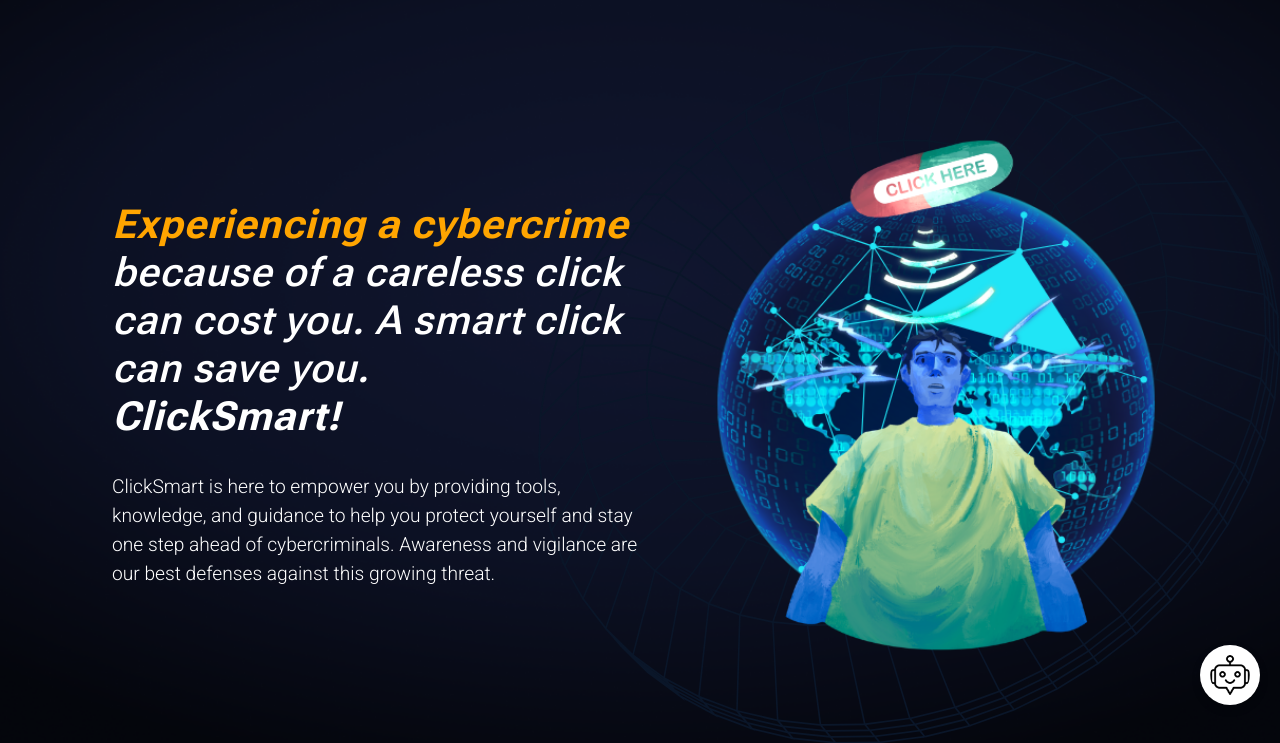
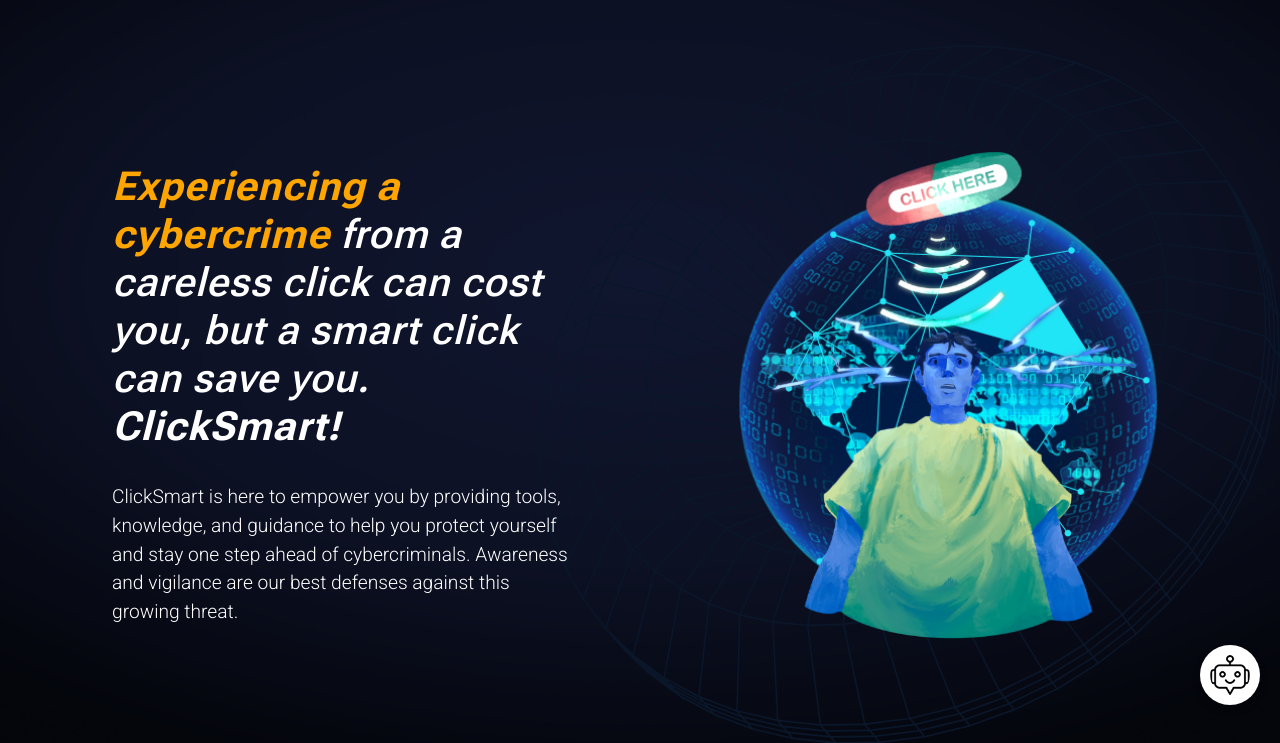
Before and after one commit to Patatims/Patatims.github.io, a plain HTML site: page index.html in a window 1280 px wide. Shown: the part 75-818 px from the top of the page. Drawn offline with nearby package versions, Linux system fonts and the light colour scheme; a web font is replaced by a local one.

Commit message:
todais update

```diff
--- a/index.html
+++ b/index.html
@@ -49,7 +49,7 @@
   <section class="hero">
     <div class="container">
       <div class="hero-left">
-        <h1><span style="color: #FFA500;">Experiencing a cybercrime</span> <span style="font-weight: 550;">because of a careless click can cost you. A smart click can save you.</spans> <br> <span style="font-weight: bold;" >ClickSmart!</span></h1>
+        <h1><span style="color: #FFA500;">Experiencing a cybercrime</span> <span style="font-weight: 550;">from a careless click can cost you, but a smart click can save you. </spans><span style="font-weight: bold;" >ClickSmart!</span></h1>
         <p>
           ClickSmart is here to empower you by providing tools, knowledge, and guidance to help you protect yourself and stay one step ahead of cybercriminals. Awareness and vigilance are our best defenses against this growing threat.
         </p>
--- a/styles/main.css
+++ b/styles/main.css
@@ -49,7 +49,7 @@ body {
 }
 
 .hero .container {
-  max-width: 1400px;
+  max-width: 1000px;
   width: 100%;
   margin: 0 auto;
   display: flex;
@@ -73,6 +73,7 @@ body {
 /* Ensure <p> is aligned with <h1> */
 .hero-left h1,
 .hero-left p {
+  width: 85%;
   max-width: 750px;
   text-align: left;
   margin: 0; /* Remove auto margin */
@@ -107,7 +108,7 @@ body {
   display: flex;
   justify-content: center;
   align-items: center;
-  max-width: 52%;
+  max-width: 45%;
 }
 
 .hero-right img {
```
